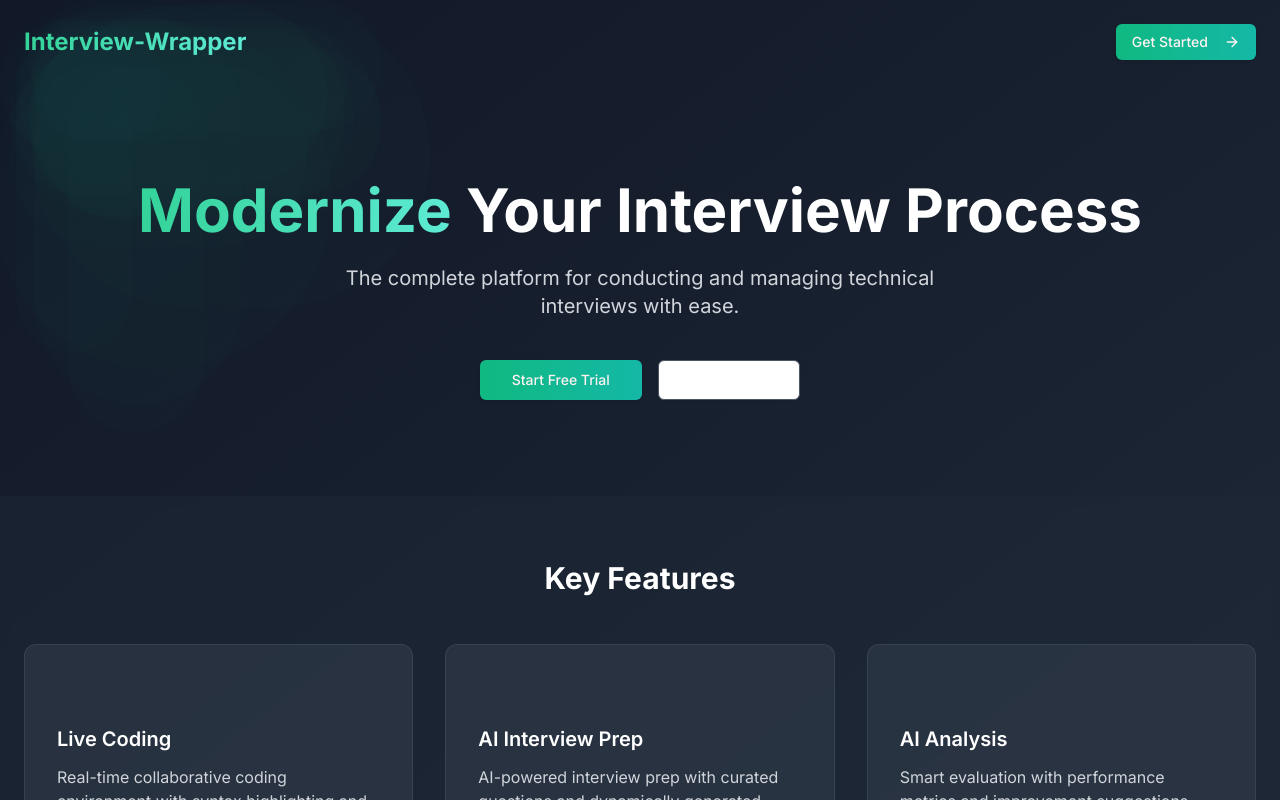
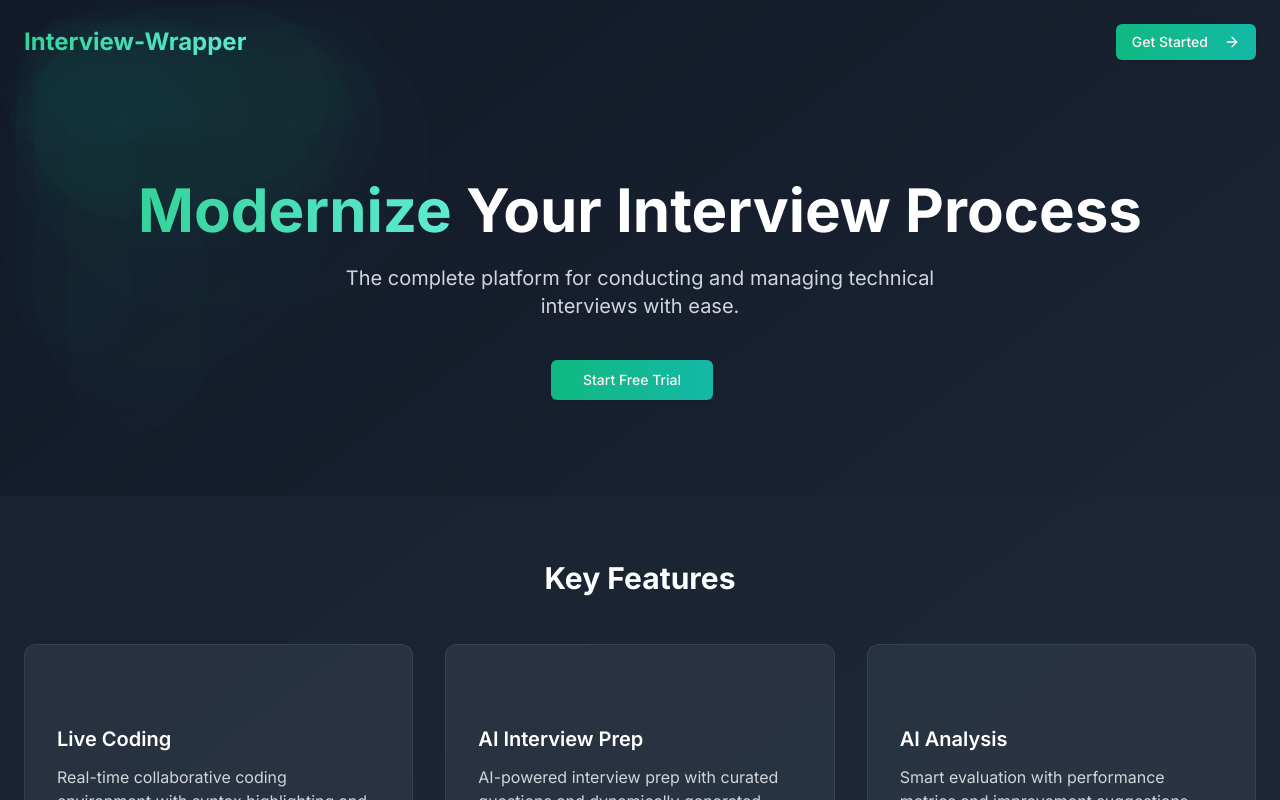
Before and after one commit to supernova0311/interview-wrapper, a Next.js app: page / in a window 1280 px wide. Shown: the top 800 px of the page. Built offline with nearby package versions, Linux system fonts and the light colour scheme; no server answers.

Commit message:
minor Changes

```diff
--- a/src/app/page.tsx
+++ b/src/app/page.tsx
@@ -138,13 +138,7 @@ export default function LandingPage() {
                 whileHover={{ scale: 1.05 }}
                 whileTap={{ scale: 0.95 }}
               >
-                <Button
-                  size="lg"
-                  variant="outline"
-                  className="border-gray-600 text-white hover:bg-gray-700 backdrop-blur-sm"
-                >
-                  Learn More
-                </Button>
+
               </motion.div>
             </div>
           </motion.div>
```
